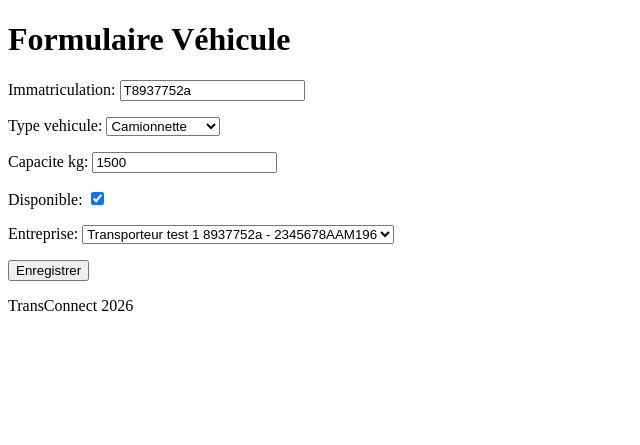
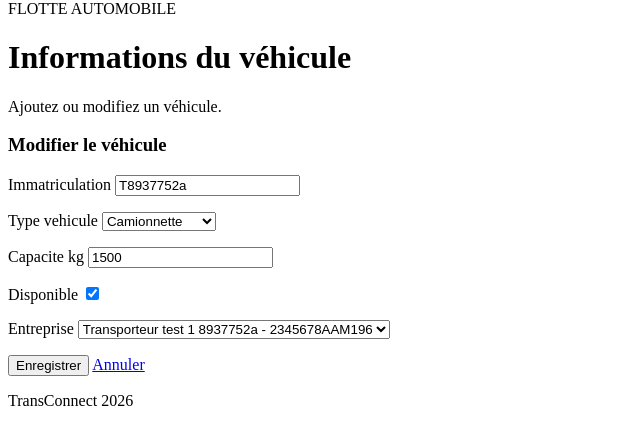
Before and after one commit to sinda-lazaar/django-workshop, a Django app: page /vehicules/update/1/ in a window 1280 px wide. Shown: the part 98-543 px from the top of the page, without its empty margins (0-640 px from the left). Run offline with Django 5.2, Linux system fonts and the light colour scheme; data comes from the database, SQL or seed files in the repository.

Commit message:
Update form.html

```diff
--- a/transconnect/templates/vehicules/form.html
+++ b/transconnect/templates/vehicules/form.html
@@ -1,24 +1,67 @@
 
 {% extends 'base.html' %}
 
-{% block title %}
-Véhicule
-{% endblock %}
+{% block title %}Formulaire véhicule{% endblock %}
+{% block breadcrumb %}Véhicules / Formulaire{% endblock %}
 
 {% block contenu %}
 
-<h1>Formulaire Véhicule</h1>
+<div class="page-header">
+    <div>
+        <div class="page-label">FLOTTE AUTOMOBILE</div>
+        <h1>Informations du véhicule</h1>
+        <p>Ajoutez ou modifiez un véhicule.</p>
+    </div>
+</div>
 
-<form method="post">
+<div class="card">
 
-    {% csrf_token %}
+    <div class="card-header">
+        <h3>
+            {% if object %}Modifier le véhicule{% else %}Nouveau véhicule{% endif %}
+        </h3>
+    </div>
 
-    {{ form.as_p }}
+    <div class="card-body">
 
-    <button type="submit">
-        Enregistrer
-    </button>
+        <form method="post">
+            {% csrf_token %}
 
-</form>
+            <div class="form-grid">
+
+                {% for field in form %}
+                <p>
+                    <label for="{{ field.id_for_label }}">
+                        {{ field.label }}
+                    </label>
+
+                    {{ field }}
+
+                    {{ field.errors }}
+                </p>
+                {% endfor %}
+
+            </div>
+
+            {{ form.non_field_errors }}
+
+            <div class="form-actions">
+
+                <button type="submit" class="btn btn-primary">
+                    <i class="fa-solid fa-check"></i>
+                    Enregistrer
+                </button>
+
+                <a href="{% url 'vehicules:list' %}"
+                   class="btn btn-secondary">
+                    Annuler
+                </a>
+
+            </div>
+
+        </form>
+
+    </div>
+</div>
 
 {% endblock %}
```
